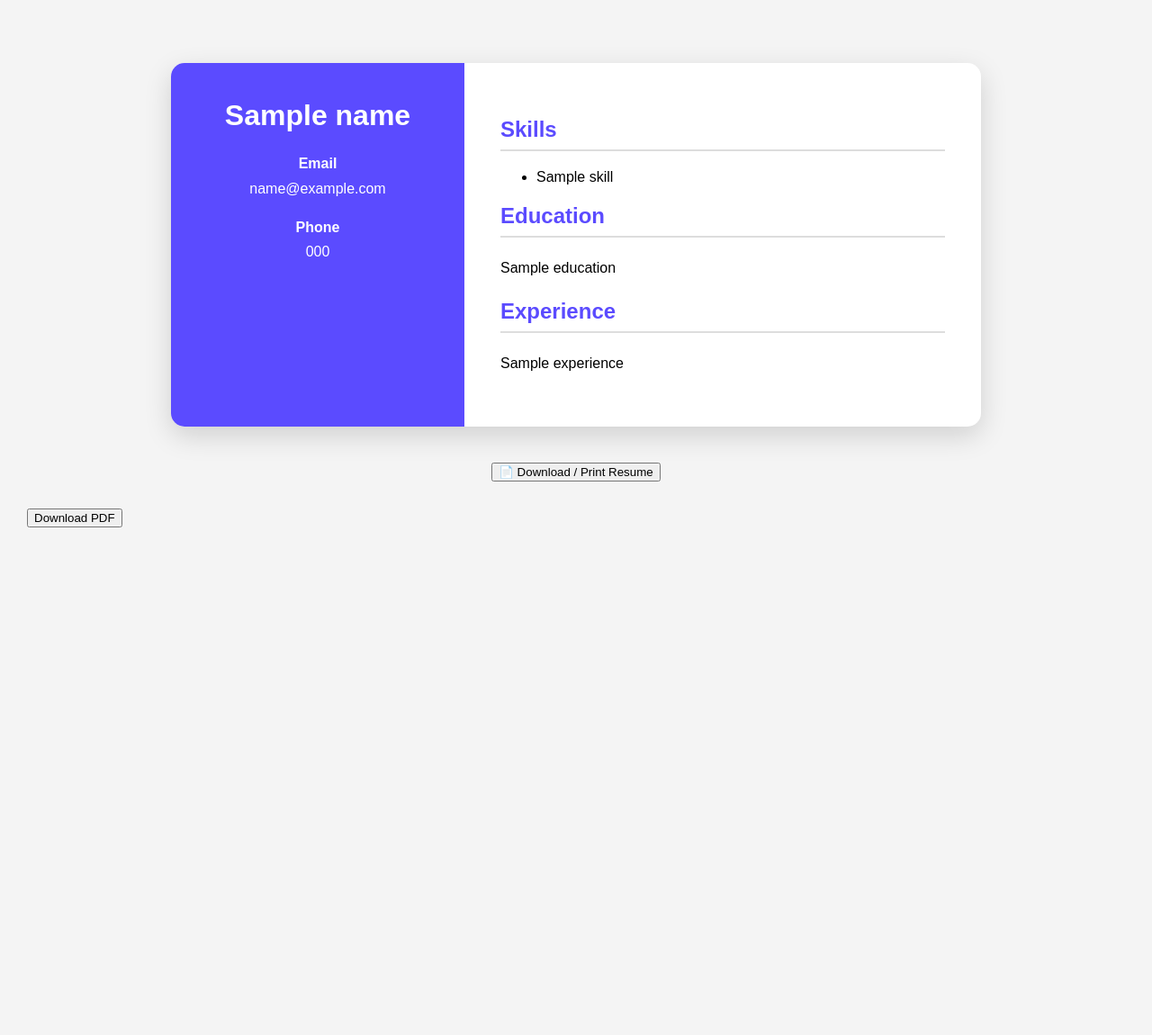
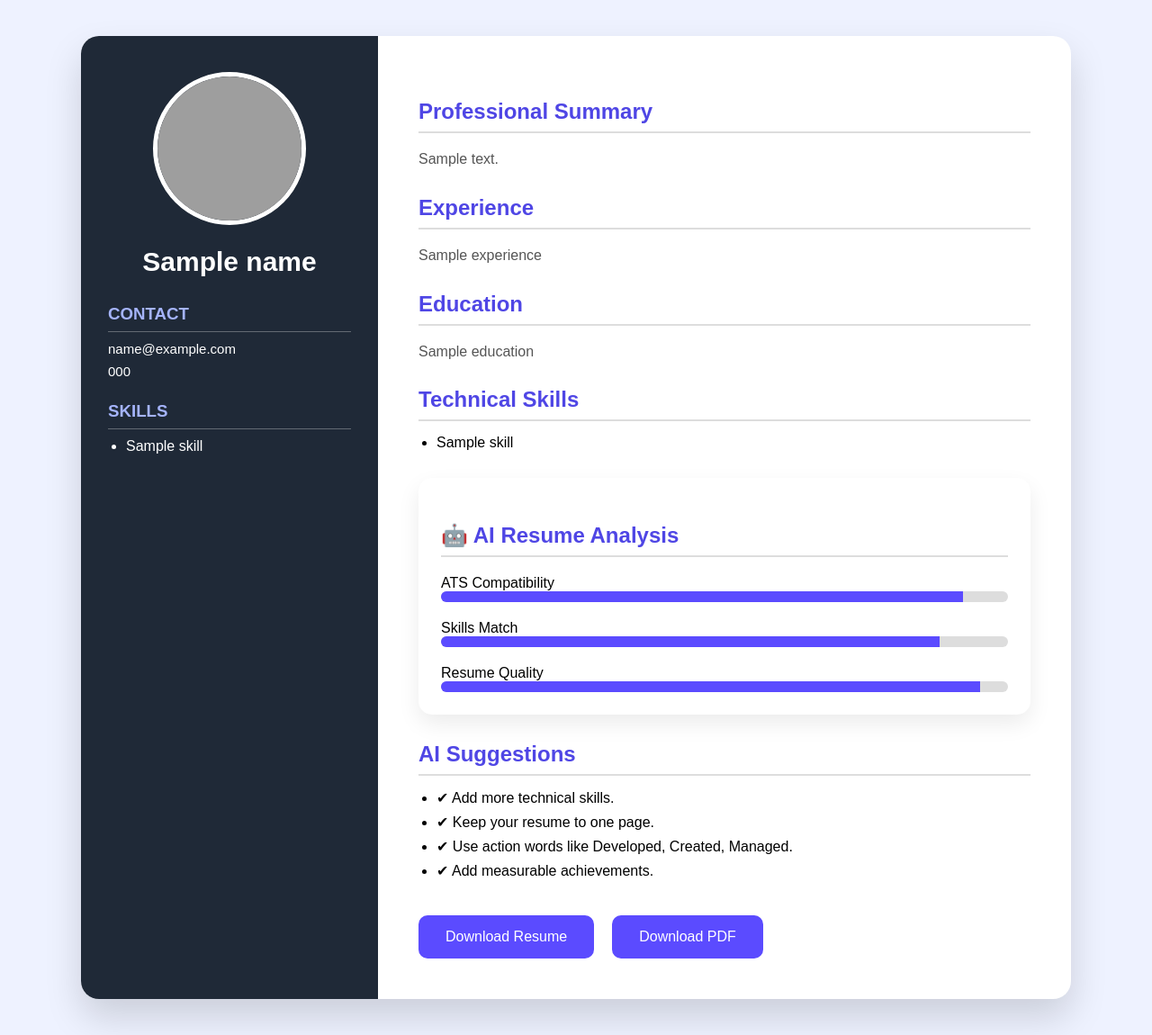
Before and after one commit to anjali-thakur7691/AI-Resume-Builder, a Flask app: template templates/resume.html in a window 1280 px wide. Shown: the whole page at 90% size. Before the commit the page ends 586 px from the top, so only its background shows below. Run offline with Flask 3, Linux system fonts and the light colour scheme; the template is opened without the code that fills it: most values are stand-ins (such as "Sample title", 1, 10 or a date in 2020); grey boxes are pictures that could not be loaded.

Commit message:
new data add

```diff
--- a/app.py
+++ b/app.py
@@ -2,7 +2,9 @@ from xhtml2pdf import pisa
 from flask import make_response
 import os
 from werkzeug.utils import secure_filename
-from flask import Flask, render_template, request
+
+from database import conn, cursor
+from flask import Flask, render_template, request, redirect, url_for
 
 app = Flask(__name__)
 
@@ -13,6 +15,48 @@ app.config["UPLOAD_FOLDER"] = UPLOAD_FOLDER
 @app.route("/")
 def home():
     return render_template("index.html")
+@app.route("/signup", methods=["GET", "POST"])
+def signup():
+
+    if request.method == "POST":
+
+        name = request.form["name"]
+        email = request.form["email"]
+        password = request.form["password"]
+
+        cursor.execute(
+            "INSERT INTO users(name,email,password) VALUES(?,?,?)",
+            (name, email, password)
+        )
+
+        conn.commit()
+
+        return redirect(url_for("login"))
+
+    return render_template("signup.html")
+
+
+@app.route("/login", methods=["GET", "POST"])
+def login():
+
+    if request.method == "POST":
+
+        email = request.form["email"]
+        password = request.form["password"]
+
+        cursor.execute(
+            "SELECT * FROM users WHERE email=? AND password=?",
+            (email, password)
+        )
+
+        user = cursor.fetchone()
+
+        if user:
+            return redirect(url_for("home"))
+
+        return "Invalid Email or Password"
+
+    return render_template("login.html")
 
 
 @app.route("/generate", methods=["POST"])
@@ -24,8 +68,24 @@ def generate():
     skills_list = [skill.strip() for skill in skills.split(",")]
     education = request.form["education"]
     experience = request.form["experience"]
+    summary = request.form["summary"]
     template = request.form["template"]
     photo = request.files["photo"]
+    cursor.execute("""
+    INSERT INTO users
+    (name, email, password, phone, skills, education, experience)
+     VALUES (?, ?, ?, ?, ?, ?, ?)
+    """, (
+    name,
+    email,
+    "",
+    phone,
+    skills,
+    education,
+    experience
+    ))
+
+    conn.commit()
 
     filename = ""
 
@@ -42,6 +102,7 @@ def generate():
         skills_list=skills_list,
         education=education,
         experience=experience,
+        summary=summary,
         filename=filename,
         template=template
 
@@ -58,6 +119,7 @@ def download():
         skills_list=["Python","Flask","HTML"],
         education="BCA",
         experience="Python Developer",
+        summary="Python Developer",
         filename="",
         template="blue"
     )
--- a/requirements.txt
+++ b/requirements.txt
@@ -2,3 +2,4 @@ Flask
 Werkzeug
 xhtml2pdf
 reportlab
+gunicorn
--- /dev/null
+++ b/static/css/resume.css
@@ -0,0 +1,187 @@
+*{
+    margin:0;
+    padding:0;
+    box-sizing:border-box;
+    font-family:Arial, sans-serif;
+}
+
+body{
+    background:#eef2ff;
+    padding:40px;
+}
+
+.resume{
+    width:1100px;
+    margin:auto;
+    display:flex;
+    background:#fff;
+    border-radius:20px;
+    overflow:hidden;
+    box-shadow:0 20px 40px rgba(0,0,0,.15);
+}
+
+.left{
+    width:30%;
+    background:#1f2937;
+    color:white;
+    padding:40px 30px;
+    text-align:center;
+}
+
+.left img{
+    width:170px;
+    height:170px;
+    border-radius:50%;
+    object-fit:cover;
+    border:5px solid white;
+    margin-bottom:20px;
+}
+
+.left h1{
+    margin-bottom:30px;
+    font-size:30px;
+}
+
+.left h3{
+    text-align:left;
+    margin-top:25px;
+    margin-bottom:10px;
+    color:#a5b4fc;
+    border-bottom:1px solid rgba(255,255,255,.3);
+    padding-bottom:8px;
+}
+
+.left p{
+    text-align:left;
+    margin:8px 0;
+    font-size:15px;
+}
+
+.left ul{
+    margin-left:20px;
+    text-align:left;
+}
+
+.left li{
+    margin:8px 0;
+}
+
+.right{
+    width:70%;
+    padding:45px;
+}
+
+.right h2{
+    color:#4f46e5;
+    margin-top:25px;
+    margin-bottom:15px;
+    border-bottom:2px solid #ddd;
+    padding-bottom:8px;
+}
+
+.right p{
+    color:#555;
+    line-height:1.8;
+    text-align:justify;
+}
+
+.right ul{
+    margin-left:20px;
+    margin-top:10px;
+}
+
+.right li{
+    margin:8px 0;
+}
+
+.btns{
+    margin-top:40px;
+    display:flex;
+    gap:20px;
+}
+
+.btns button{
+    background:#5b4bff;
+    color:white;
+    border:none;
+    padding:15px 30px;
+    border-radius:10px;
+    cursor:pointer;
+    font-size:16px;
+    transition:.3s;
+}
+
+.btns button:hover{
+    background:#4338ca;
+}
+
+a{
+    text-decoration:none;
+}
+
+@media(max-width:900px){
+
+.resume{
+    width:100%;
+    flex-direction:column;
+}
+
+.left,
+.right{
+    width:100%;
+}
+
+.btns{
+    flex-direction:column;
+}
+
+}
+
+.score-card{
+    width:220px;
+    background:#f7f6ff;
+    border-radius:15px;
+    padding:20px;
+    text-align:center;
+    margin-bottom:30px;
+    box-shadow:0 5px 15px rgba(0,0,0,.1);
+}
+
+.circle{
+    width:120px;
+    height:120px;
+    margin:15px auto;
+    border-radius:50%;
+    border:10px solid #5b4bff;
+    display:flex;
+    justify-content:center;
+    align-items:center;
+    font-size:28px;
+    font-weight:bold;
+    color:#5b4bff;
+}
+
+.analysis-card{
+    margin:30px 0;
+    background:#fff;
+    padding:25px;
+    border-radius:15px;
+    box-shadow:0 10px 25px rgba(0,0,0,.08);
+}
+
+.analysis-item{
+    margin-top:20px;
+}
+
+.progress{
+    width:100%;
+    height:12px;
+    background:#ddd;
+    border-radius:20px;
+    overflow:hidden;
+}
+
+.progress-fill{
+    height:100%;
+    background:#5b4bff;
+}
--- a/templates/resume.html
+++ b/templates/resume.html
@@ -1,147 +1,139 @@
 <!DOCTYPE html>
 <html lang="en">
 <head>
-    <meta charset="UTF-8">
-    <meta name="viewport" content="width=device-width, initial-scale=1.0">
-    <title>My Resume</title>
+<meta charset="UTF-8">
+<meta name="viewport" content="width=device-width, initial-scale=1.0">
 
-    <style>
+<title>Professional Resume</title>
 
-        body{
-            margin:0;
-            padding:30px;
-            background:#f4f4f4;
-            font-family:Arial,sans-serif;
-        }
-
-        .resume{
-            width:900px;
-            margin:auto;
-            display:flex;
-            background:white;
-            box-shadow:0 0 15px rgba(0,0,0,.2);
-        }
-
-        .left{
-            width:35%;
-            background:#3f51b5;
-            color:white;
-            padding:30px;
-        }
-
-        .right{
-            width:65%;
-            padding:30px;
-        }
-
-        h1{
-            margin-top:10px;
-        }
-
-        h2{
-            color:#3f51b5;
-            border-bottom:2px solid #3f51b5;
-            padding-bottom:5px;
-        }
-
-        p{
-            line-height:1.7;
-        }
-        .resume{
-    width:900px;
-    margin:40px auto;
-    display:flex;
-    background:white;
-    box-shadow:0 10px 30px rgba(0,0,0,.15);
-    border-radius:15px;
-    overflow:hidden;
-}
-
-.left{
-    width:35%;
-    background:#5b4bff;
-    color:white;
-    padding:30px;
-    text-align:center;
-}
-
-.left img{
-    width:150px;
-    height:150px;
-    border-radius:50%;
-    object-fit:cover;
-    border:5px solid white;
-    margin-bottom:20px;
-}
-
-.right{
-    width:65%;
-    padding:40px;
-}
-
-.right h2{
-    color:#5b4bff;
-    margin-top:20px;
-    border-bottom:2px solid #ddd;
-    padding-bottom:8px;
-}
-
-.right p{
-    line-height:28px;
-}
-
-    </style>
+<link rel="stylesheet" href="{{ url_for('static', filename='css/resume.css') }}">
 
 </head>
 
-<body class="{{ template }}">
-
+<body>
 
 <div class="resume">
 
 <div class="left">
+
 {% if filename %}
-<img src="{{ url_for('static', filename='images/' + filename) }}"
-     width="150"
-     height="150"
-     style="border-radius:50%; object-fit:cover;">
+<img src="{{ url_for('static', filename='images/' + filename) }}">
+{% else %}
+<img src="{{ url_for('static', filename='images/profile.png') }}">
 {% endif %}
 
-<h1>{{ name }}</h1>
+<h1>{{name}}</h1>
 
-<p><b>Email</b><br>{{ email }}</p>
+<h3>CONTACT</h3>
 
-<p><b>Phone</b><br>{{ phone }}</p>
+<p>{{email}}</p>
+
+<p>{{phone}}</p>
+
+<h3>SKILLS</h3>
+
+<ul>
+
+{% for skill in skills_list %}
+
+<li>{{skill}}</li>
+
+{% endfor %}
+
+</ul>
 
 </div>
 
 <div class="right">
 
-<h2>Skills</h2>
+<h2>Professional Summary</h2>
 
-<ul>
-    {% for skill in skills_list %}
-        <li>{{ skill }}</li>
-    {% endfor %}
-</ul>
+<p>
+{{summary if summary else "Motivated and detail-oriented candidate with strong technical knowledge, problem-solving skills, and excellent communication abilities. Passionate about building modern applications and continuously learning new technologies."}}
+</p>
+
+<h2>Experience</h2>
+
+<p>{{experience}}</p>
 
 <h2>Education</h2>
 
-<p>{{ education }}</p>
+<p>{{education}}</p>
 
-<h2>Experience</h2>
+<h2>Technical Skills</h2>
 
-<p>{{ experience }}</p>
+<ul>
+
+{% for skill in skills_list %}
+
+<li>{{skill}}</li>
+
+{% endfor %}
+
+</ul>
+<div class="analysis-card">
+
+    <h2>🤖 AI Resume Analysis</h2>
+
+    <div class="analysis-item">
+        <span>ATS Compatibility</span>
+        <div class="progress">
+            <div class="progress-fill" style="width:92%"></div>
+        </div>
+    </div>
+
+    <div class="analysis-item">
+        <span>Skills Match</span>
+        <div class="progress">
+            <div class="progress-fill" style="width:88%"></div>
+        </div>
+    </div>
+
+    <div class="analysis-item">
+        <span>Resume Quality</span>
+        <div class="progress">
+            <div class="progress-fill" style="width:95%"></div>
+        </div>
+    </div>
+
+</div>
+<div class="tips">
+
+<h2>AI Suggestions</h2>
+
+<ul>
+
+<li>✔ Add more technical skills.</li>
+
+<li>✔ Keep your resume to one page.</li>
+
+<li>✔ Use action words like Developed, Created, Managed.</li>
+
+<li>✔ Add measurable achievements.</li>
+
+</ul>
+
+</div>
+
+<div class="btns">
+
+<button onclick="window.print()">
+Download Resume
+</button>
+
+<a href="/download">
+
+<button>
+Download PDF
+</button>
+
+</a>
 
 </div>
 
 </div>
-<div style="text-align:center; margin:30px;">
-    <button onclick="window.print()">📄 Download / Print Resume</button>
+
 </div>
 
 </body>
 </html>
-<a href="/download">
-    <button>Download PDF</button>
-</a>
```
Also changed, not shown: database.py (added, +22 -0 lines), static/css/style.css (+49 -0 lines), templates/index.html (+77 -0 lines), templates/login.html (added, +23 -0 lines), templates/signup.html (added, +23 -0 lines), resume.db (added), static/images/50.jpg (added), static/images/Khatu_Shyam_Ji_Entrance_Gate.jpg (added), static/images/khatu-shyam-baba-rajasthan-tour-600x600.jpg (added).
